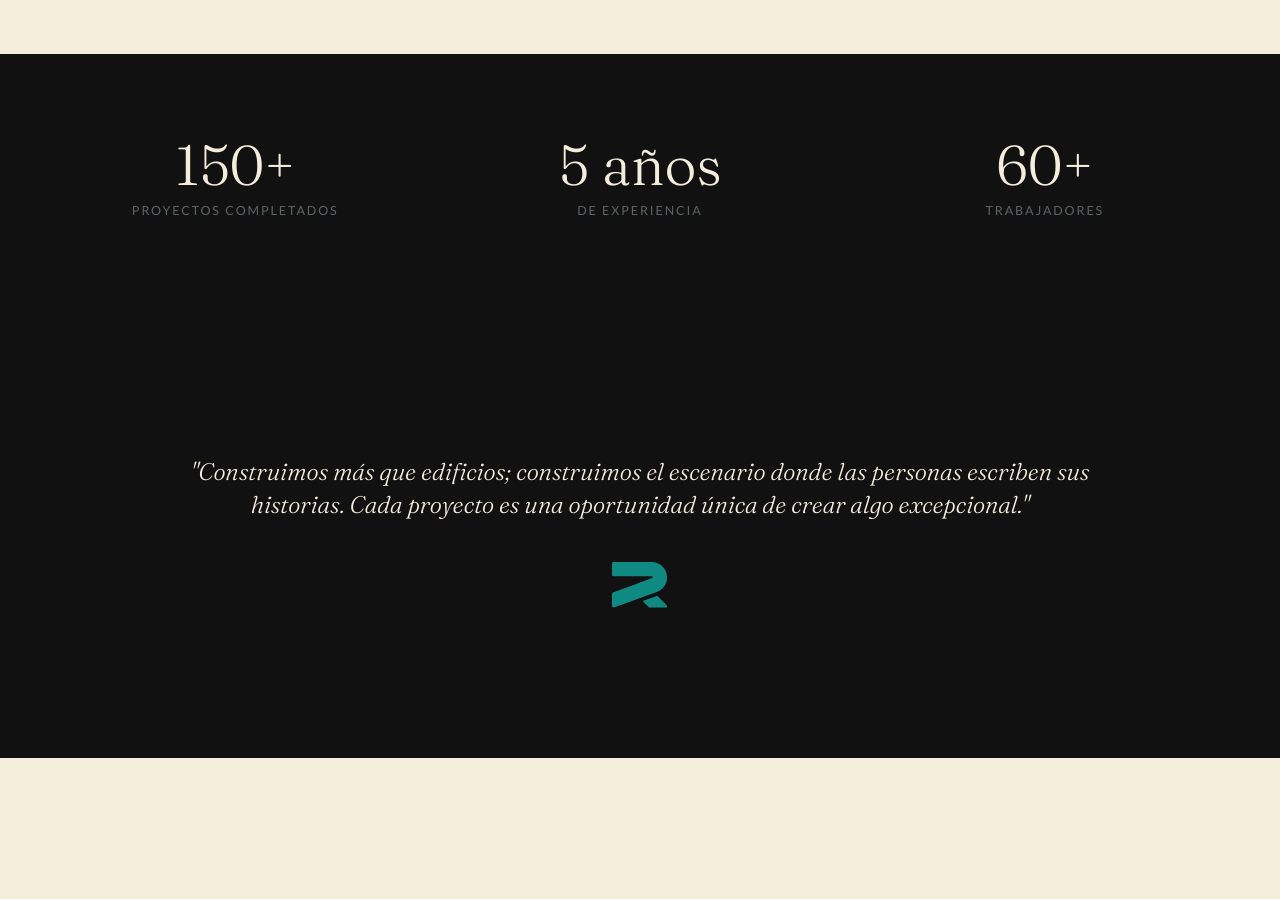
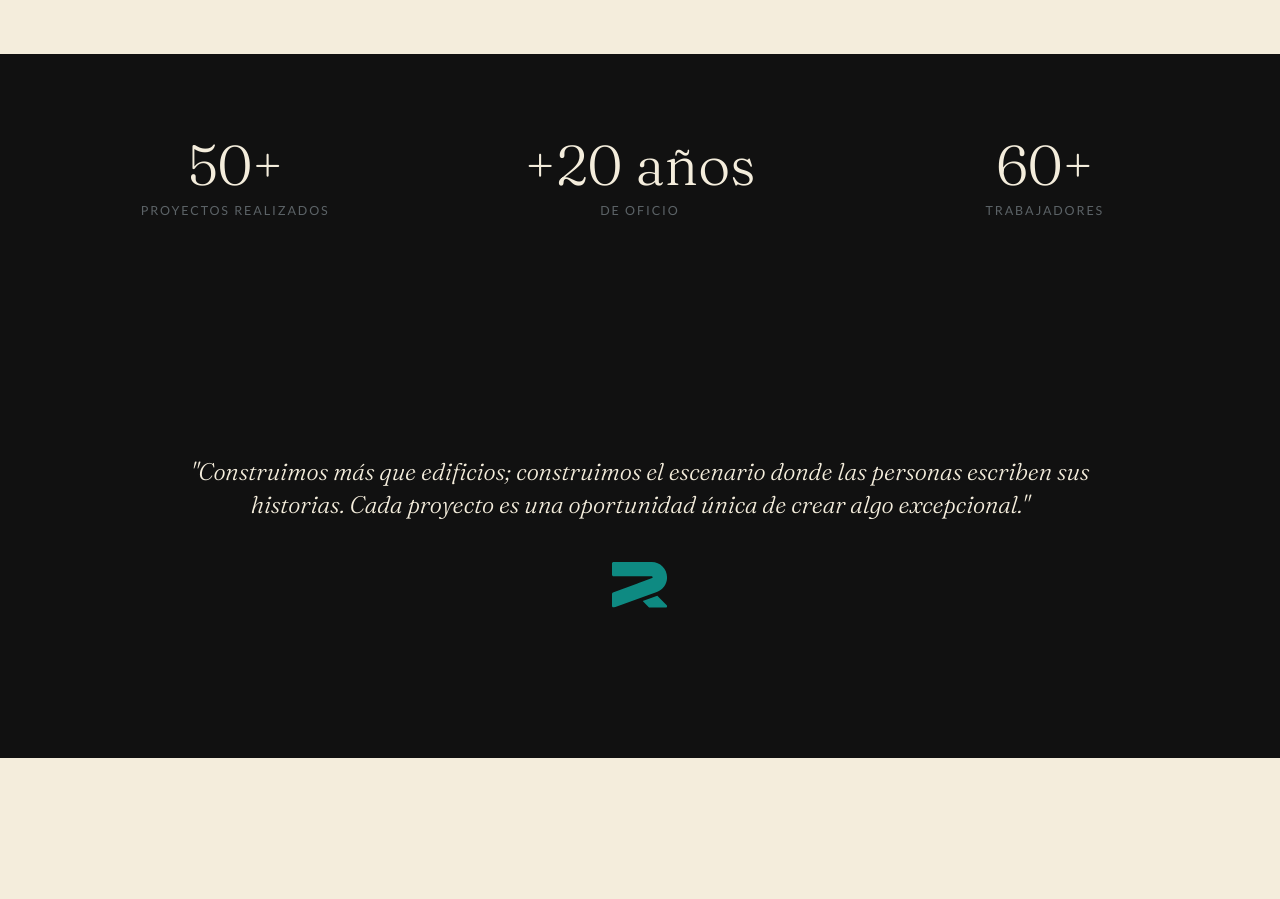
Before and after one commit to Fede-rodriguez1/VR_construcciones_Landing, a plain HTML site: page about.html in a window 1280 px wide. Shown: the part 1240-2139 px from the top of the page. Drawn offline with nearby package versions, Linux system fonts and the light colour scheme.

Commit message:
Actualiza cifras: +50 proyectos realizados y +20 años de oficio
Co-Authored-By: Claude Opus 5.5 <noreply@anthropic.com>

```diff
--- a/about.html
+++ b/about.html
@@ -161,12 +161,12 @@
     <div class="container">
       <div class="stats" data-animate="stagger">
         <div class="stat">
-          <div class="stat__number" data-count="150" data-suffix="+">150+</div>
-          <div class="stat__label">Proyectos completados</div>
+          <div class="stat__number" data-count="50" data-suffix="+">50+</div>
+          <div class="stat__label">Proyectos realizados</div>
         </div>
         <div class="stat">
-          <div class="stat__number" data-count="5" data-suffix=" años">5 años</div>
-          <div class="stat__label">De experiencia</div>
+          <div class="stat__number" data-count="20" data-prefix="+" data-suffix=" años">+20 años</div>
+          <div class="stat__label">De oficio</div>
         </div>
         <div class="stat">
           <div class="stat__number" data-count="60" data-suffix="+">60+</div>
```
Also changed, not shown: index.html (+4 -4 lines).
